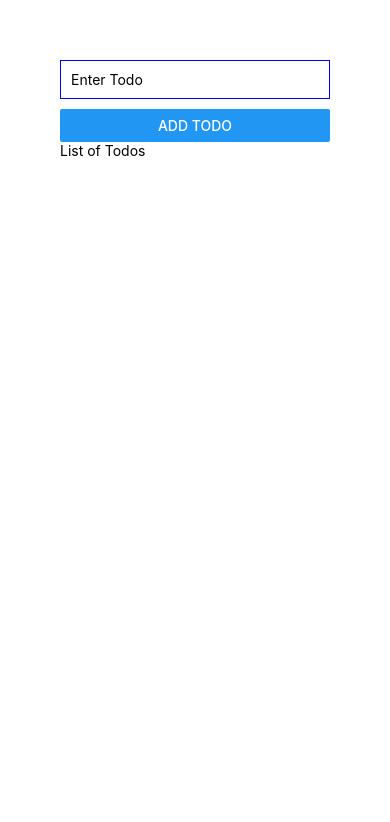
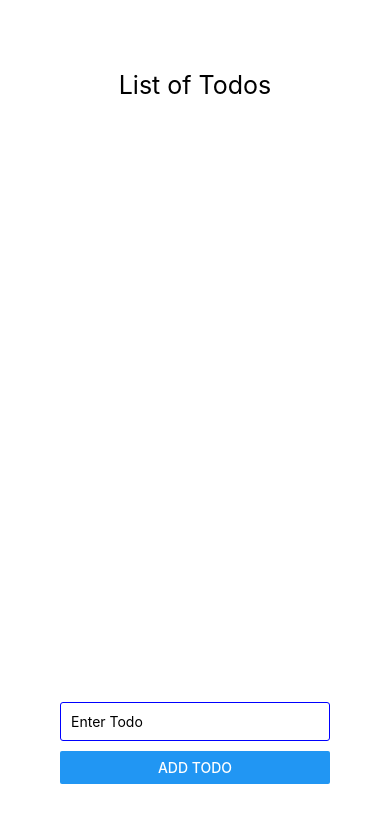
Before and after one commit to mo-shawa/react-native-todo-app, a React Native app: screen / in a window 390 px wide. Shown: the top 822 px of the page. Built offline with nearby package versions, Linux system fonts and the light colour scheme.

Commit message:
move todo input to bottom, fix adding empty todos

```diff
--- a/App.js
+++ b/App.js
@@ -1,11 +1,12 @@
 import React, { useState } from 'react';
 import { StatusBar } from 'expo-status-bar';
-import { StyleSheet, Text, View, TextInput, Button } from 'react-native';
+import { StyleSheet, Text, View, TextInput, Button, ScrollView } from 'react-native';
 
 export default function App() {
   const [todoItem, setTodoItem] = useState('')
   const [todoList, setTodoList] = useState([])
   const addTodoItem = () => {
+    if (todoItem.trim() == '') return
     setTodoList([...todoList, todoItem])
     setTodoItem('')
   }
@@ -16,10 +17,17 @@ export default function App() {
         <Button title='Add Todo' onPress={() => addTodoItem()} />
       </View>
       <View>
-        <Text>List of Todos</Text>
-        {todoList.map((todo) => {
-          return <Text>{todo}</Text>
-        })}
+        <Text style={styles.heading}>List of Todos</Text>
+
+        <ScrollView>
+          {todoList.map((todo, index) => {
+            return (
+              <View key={index} style={styles.todoItem}>
+                <Text>{todo}</Text>
+              </View>
+            )
+          })}
+        </ScrollView>
       </View>
     </View>
   );
@@ -28,11 +36,27 @@ export default function App() {
 const styles = StyleSheet.create({
   container: {
     padding: 60,
+    display: 'flex',
+    flexDirection: 'column-reverse',
+    justifyContent: 'space-between',
+    height: '100%'
   },
   textInput: {
     padding: 10,
     borderColor: 'blue',
-    borderWidth: 1,
+    borderWidth: 0.5,
+    borderRadius: 3,
     marginBottom: 10
+  },
+  heading: {
+    fontSize: 25,
+    textAlign: 'center',
+    marginVertical: 10
+  },
+  todoItem: {
+    borderBottomColor: '#222222',
+    borderBottomWidth: 1,
+    marginVertical: 5,
+    padding: 15
   }
 });
```
